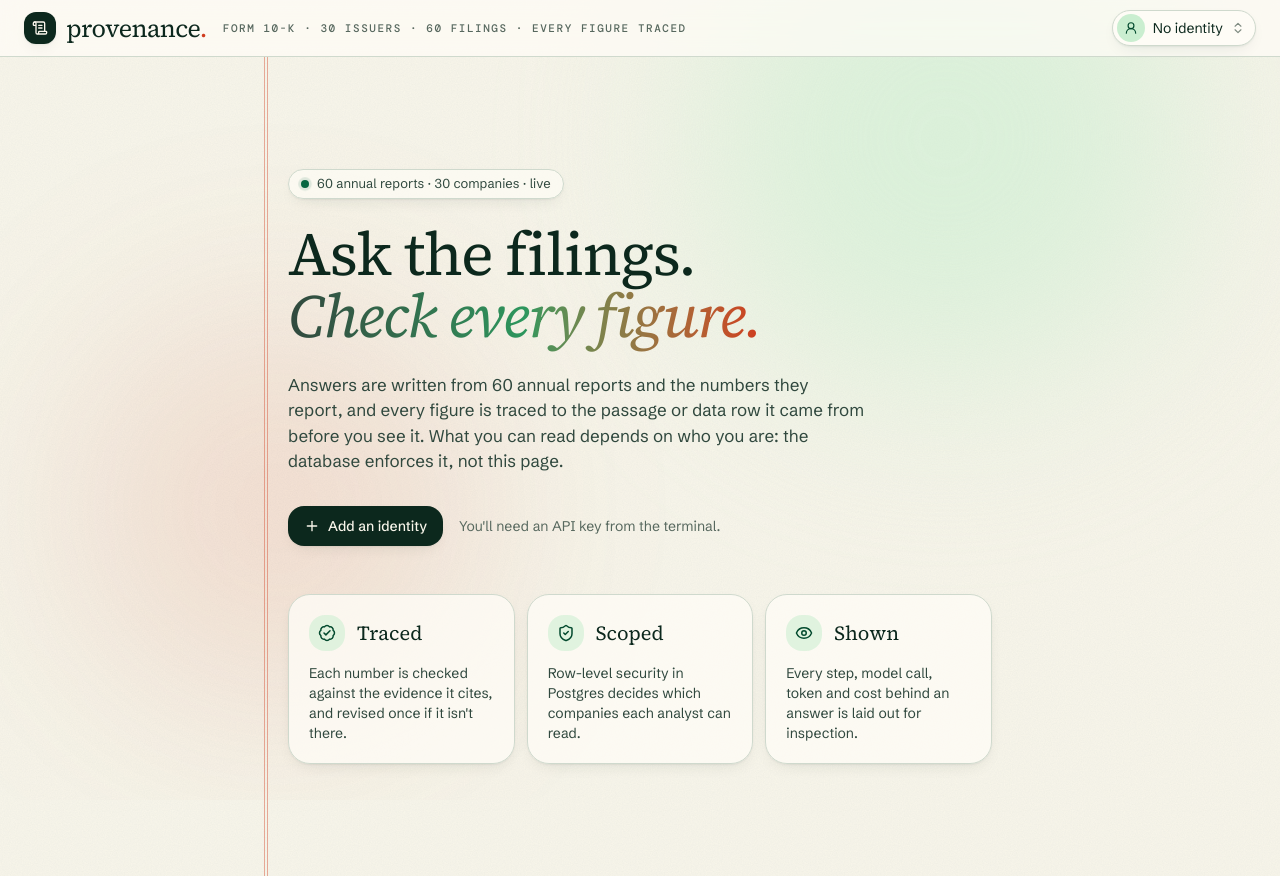
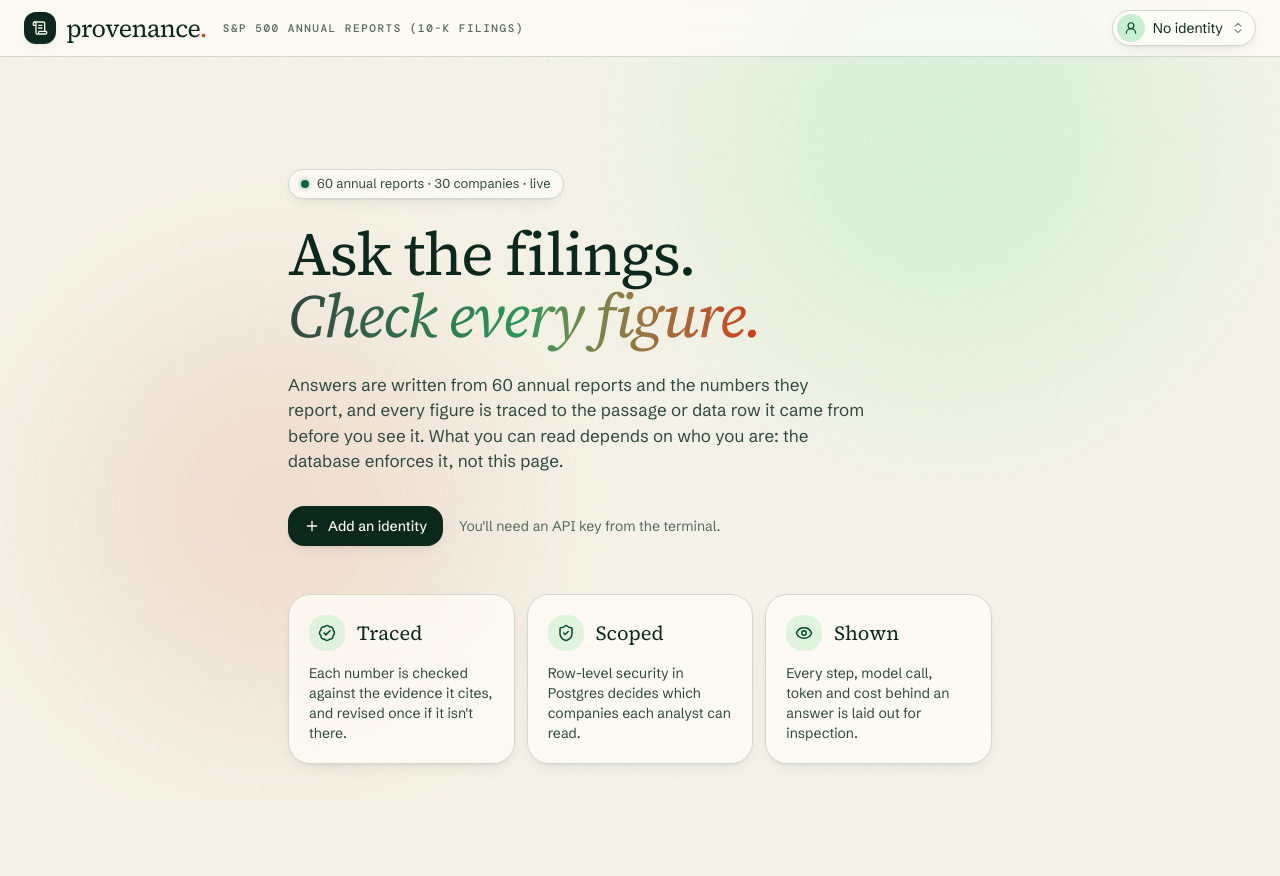
Before and after one commit to kedar4real/provenance-multi-agent-knowledge-pltfrm, a React (Vite) app in the folder web/: page / in a window 1280 px wide. Built offline with nearby package versions, Linux system fonts and the light colour scheme; a web font is replaced by a local one.

Commit message:
Describe the corpus as S&P 500 annual reports and drop the margin rule

```diff
--- a/web/src/App.tsx
+++ b/web/src/App.tsx
@@ -63,7 +63,7 @@ export default function App() {
               </span>
             </span>
             <span className="smallcaps hidden text-ink-3 md:inline">
-              Form 10-K · 30 issuers · 60 filings · every figure traced
+              S&amp;P 500 annual reports (10-K filings)
             </span>
           </div>
           <IdentityMenu />
@@ -72,7 +72,7 @@ export default function App() {
       {active ? (
         <Workspace key={active.name} identity={active} />
       ) : (
-        <main className="ledger-margin mx-auto min-h-[calc(100dvh-3.5rem)] w-full max-w-3xl px-4 py-8 sm:px-8">
+        <main className="mx-auto min-h-[calc(100dvh-3.5rem)] w-full max-w-3xl px-4 py-8 sm:px-8">
           <Welcome />
         </main>
       )}
@@ -194,7 +194,7 @@ function Workspace({ identity }: { identity: Identity }) {
         }
       >
         <main
-          className={`ledger-margin mx-auto min-h-[calc(100dvh-3.5rem)] w-full px-4 py-6 sm:px-8 ${wideTab ? "max-w-6xl" : "max-w-3xl"}`}
+          className={`mx-auto min-h-[calc(100dvh-3.5rem)] w-full px-4 py-6 sm:px-8 ${wideTab ? "max-w-6xl" : "max-w-3xl"}`}
         >
           <Tabs.Root value={tab} onValueChange={(v) => setTab(v as Tab)}>
             <div className="mb-6 flex flex-wrap items-center justify-between gap-3">
--- a/web/src/index.css
+++ b/web/src/index.css
@@ -247,26 +247,6 @@
   }
 }
 
-/* The ledger's double red margin rule, down the left of the working column. */
-@utility ledger-margin {
-  position: relative;
-  &::before {
-    content: "";
-    position: absolute;
-    inset-block: 0;
-    left: 0.5rem;
-    width: 4px;
-    border-inline: 1px solid var(--color-pencil);
-    opacity: 0.4;
-    pointer-events: none;
-  }
-  @media (width < 48rem) {
-    &::before {
-      display: none;
-    }
-  }
-}
-
 /* Alternate rows tinted, like continuous-feed greenbar paper. */
 @utility greenbar {
   & tbody tr:nth-child(even) {
```
